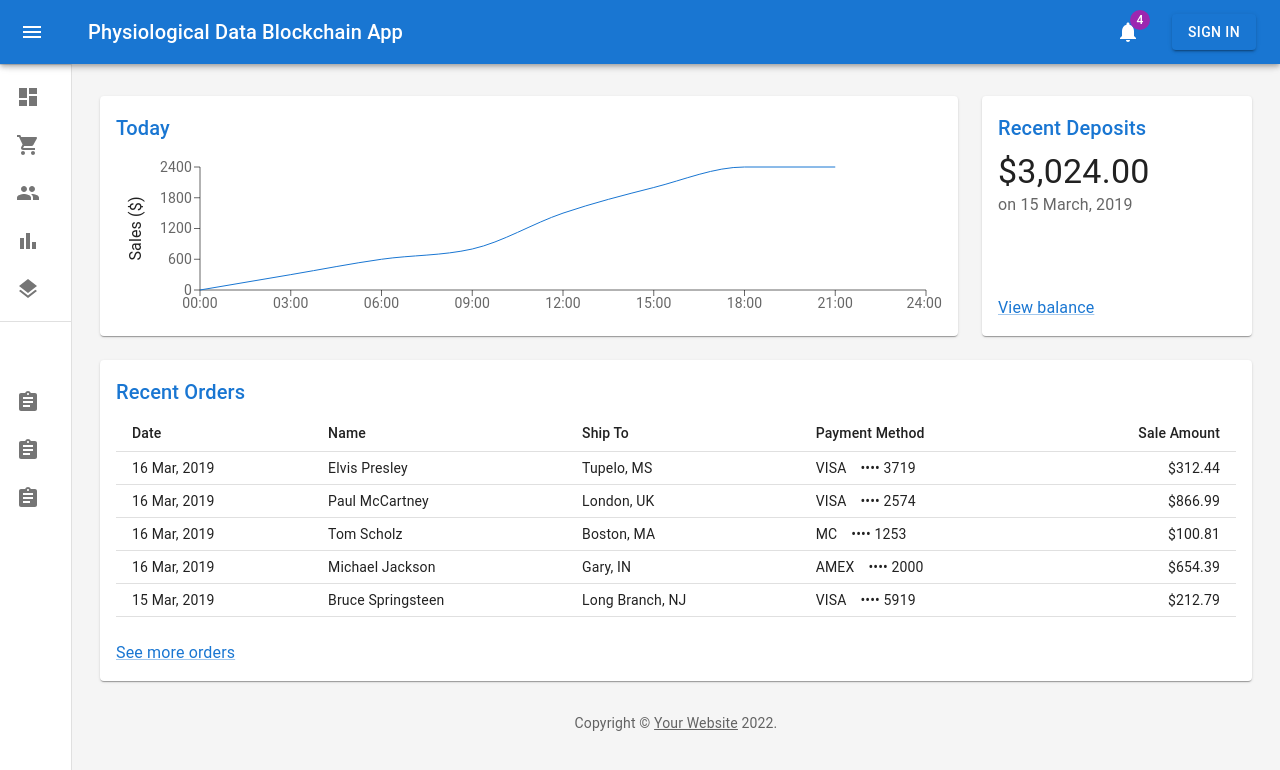
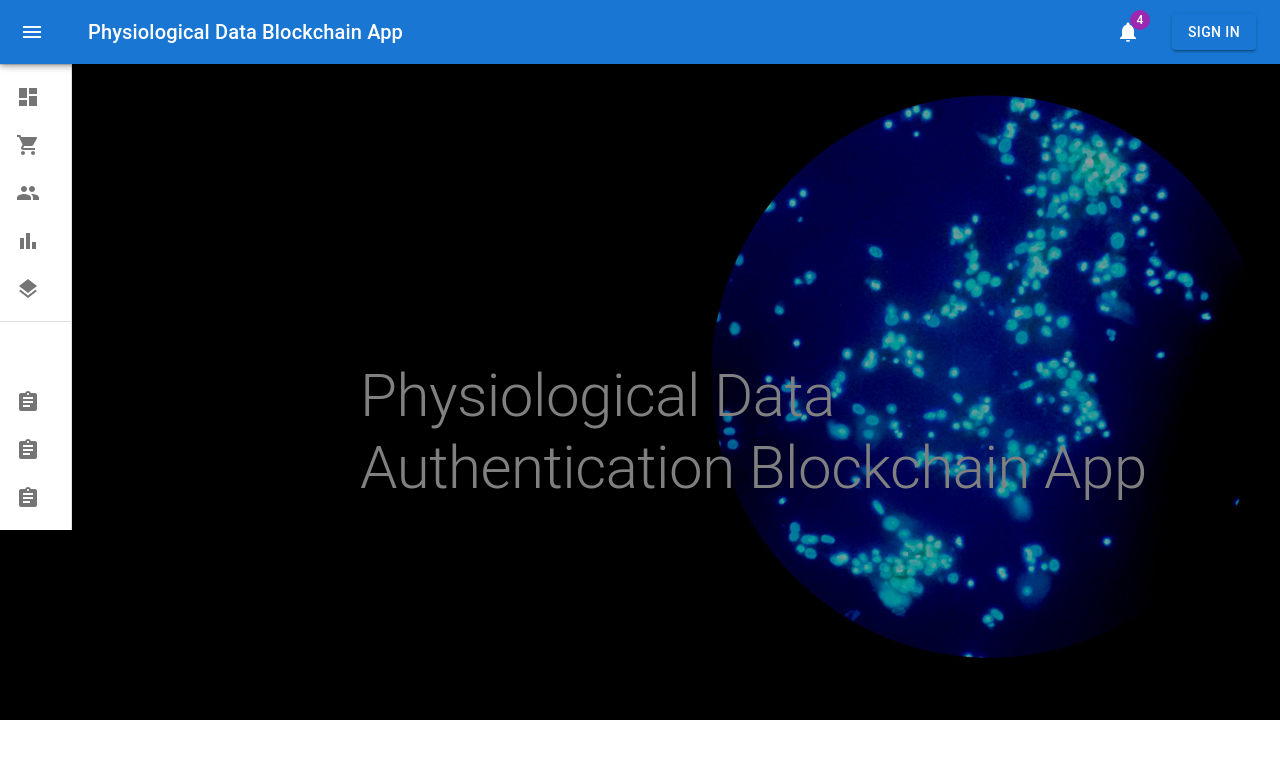
Before and after one commit to jotpalch/PhysiologicalDataBlockchainApp, a React (Create React App) app in the folder portal/the-app/: page / in a window 1280 px wide. Shown: the top 770 px of the page. Built offline with nearby package versions, Linux system fonts and the light colour scheme.

Commit message:
homepage

```diff
--- a/portal/the-app/src/Dashboard.js
+++ b/portal/the-app/src/Dashboard.js
@@ -88,6 +88,99 @@ const Drawer = styled(MuiDrawer, {
   },
 }));
 
+const BgImg = () => {
+  return (
+    <Box
+      sx={{
+        position: "absolute",
+        height: "100vh",
+        width: "100%",
+        left: 0,
+        top: 0,
+        overflow: "hidden",
+      }}
+    >
+      <Box
+        sx={{
+          position: "absolute",
+          height: 80,
+          color: "gray",
+          top: 0,
+          bottom: 0,
+          my: "auto",
+          ml: 45,
+        }}
+      >
+        <Typography variant="h2">
+          Physiological Data
+          <br /> Authentication Blockchain App
+        </Typography>
+      </Box>
+      <img
+        style={{ width: "100%" }}
+        src={require("./homepage_big.png")}
+        alt="homepage"
+      />
+    </Box>
+  );
+};
+
+const DataVis = () => {
+  return (
+    <Box
+      component="main"
+      sx={{
+        backgroundColor: (theme) =>
+          theme.palette.mode === "light"
+            ? theme.palette.grey[100]
+            : theme.palette.grey[900],
+        flexGrow: 1,
+        height: "100vh",
+        overflow: "auto",
+      }}
+    >
+      <Toolbar />
+      <Container maxWidth="lg" sx={{ mt: 4, mb: 4 }}>
+        <Grid container spacing={3}>
+          {/* Chart */}
+          <Grid item xs={12} md={8} lg={9}>
+            <Paper
+              sx={{
+                p: 2,
+                display: "flex",
+                flexDirection: "column",
+                height: 240,
+              }}
+            >
+              <Chart />
+            </Paper>
+          </Grid>
+          {/* Recent Deposits */}
+          <Grid item xs={12} md={4} lg={3}>
+            <Paper
+              sx={{
+                p: 2,
+                display: "flex",
+                flexDirection: "column",
+                height: 240,
+              }}
+            >
+              <Deposits />
+            </Paper>
+          </Grid>
+          {/* Recent Orders */}
+          <Grid item xs={12}>
+            <Paper sx={{ p: 2, display: "flex", flexDirection: "column" }}>
+              <Orders />
+            </Paper>
+          </Grid>
+        </Grid>
+        <Copyright sx={{ pt: 4 }} />
+      </Container>
+    </Box>
+  );
+};
+
 const mdTheme = createTheme();
 
 function DashboardContent() {
@@ -155,57 +248,8 @@ function DashboardContent() {
             {secondaryListItems}
           </List>
         </Drawer>
-        <Box
-          component="main"
-          sx={{
-            backgroundColor: (theme) =>
-              theme.palette.mode === "light"
-                ? theme.palette.grey[100]
-                : theme.palette.grey[900],
-            flexGrow: 1,
-            height: "100vh",
-            overflow: "auto",
-          }}
-        >
-          <Toolbar />
-          <Container maxWidth="lg" sx={{ mt: 4, mb: 4 }}>
-            <Grid container spacing={3}>
-              {/* Chart */}
-              <Grid item xs={12} md={8} lg={9}>
-                <Paper
-                  sx={{
-                    p: 2,
-                    display: "flex",
-                    flexDirection: "column",
-                    height: 240,
-                  }}
-                >
-                  <Chart />
-                </Paper>
-              </Grid>
-              {/* Recent Deposits */}
-              <Grid item xs={12} md={4} lg={3}>
-                <Paper
-                  sx={{
-                    p: 2,
-                    display: "flex",
-                    flexDirection: "column",
-                    height: 240,
-                  }}
-                >
-                  <Deposits />
-                </Paper>
-              </Grid>
-              {/* Recent Orders */}
-              <Grid item xs={12}>
-                <Paper sx={{ p: 2, display: "flex", flexDirection: "column" }}>
-                  <Orders />
-                </Paper>
-              </Grid>
-            </Grid>
-            <Copyright sx={{ pt: 4 }} />
-          </Container>
-        </Box>
+        <BgImg />
+        {/* <DataVis /> */}
       </Box>
     </ThemeProvider>
   );
```
Also changed, not shown: portal/the-app/src/homepage_big.png (added).
